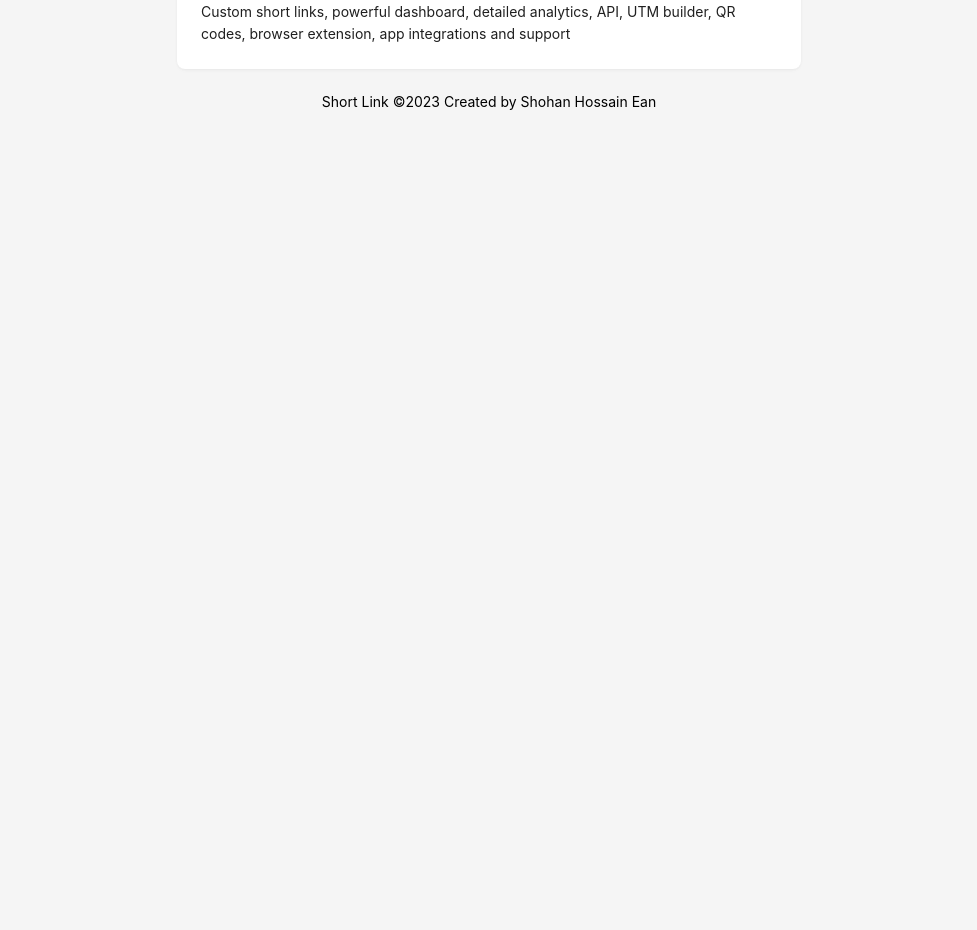
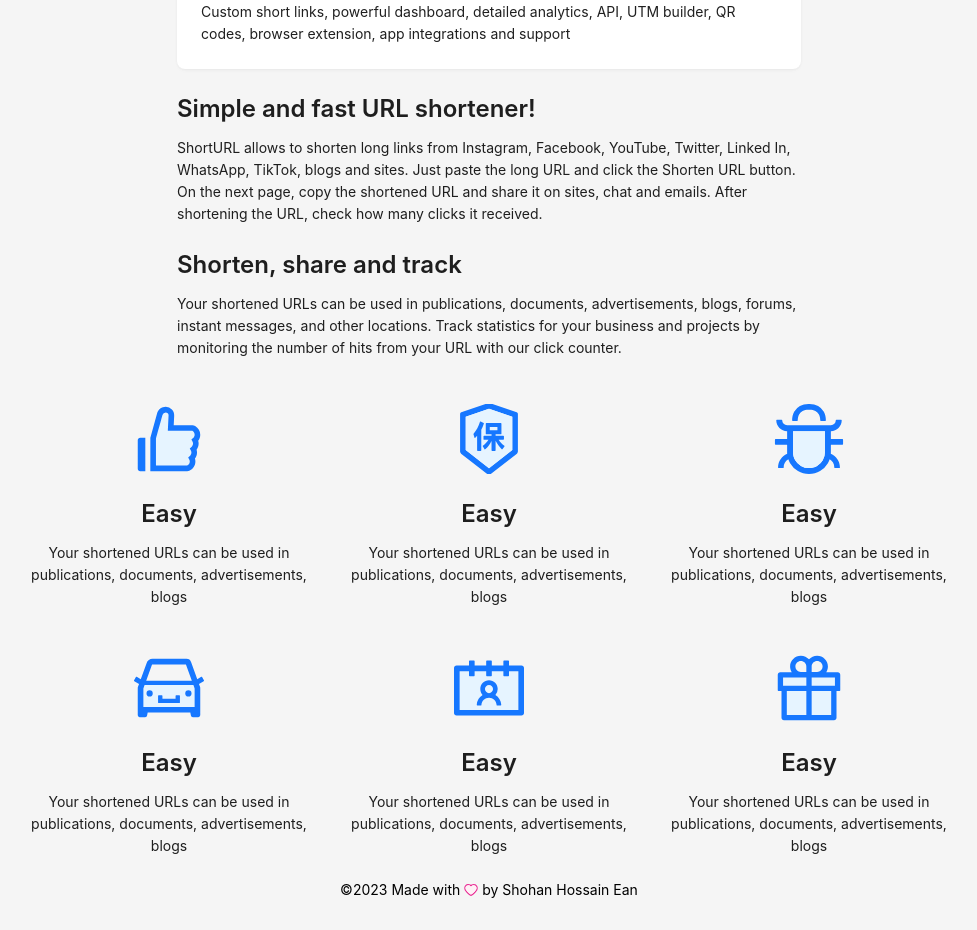
Before and after one commit to shohanean/lilliputl.ink, a Next.js app: page / in a window 1280 px wide. Shown: the part 480-1410 px from the top of the page, without its empty margins (151-1128 px from the left). Before the commit the page ends 800 px from the top, so only its background shows below. Built offline with nearby package versions, Linux system fonts and the light colour scheme.

Commit message:
design twark

```diff
--- a/app/components/CFooter.js
+++ b/app/components/CFooter.js
@@ -1,6 +1,7 @@
 "use client";
 
 import { Layout, Space } from "antd";
+import { HeartTwoTone } from '@ant-design/icons';
 const { Footer } = Layout;
 
 const footerStyle = {
@@ -21,7 +22,7 @@
       >
         <Layout>
           <Footer style={footerStyle}>
-            Short Link ©2023 Created by Shohan Hossain Ean
+            ©2023 Made with <HeartTwoTone twoToneColor="#eb2f96" /> by Shohan Hossain Ean
           </Footer>
         </Layout>
       </Space>
--- a/app/page.js
+++ b/app/page.js
@@ -1,5 +1,7 @@
 "use client";
-import { Flex, Input, Card, Col, Row } from "antd";
+import { Typography, Flex, Input, Card, Col, Row } from "antd";
+import { LikeTwoTone, InsuranceTwoTone, BugTwoTone, CarTwoTone, ContactsTwoTone, GiftTwoTone } from '@ant-design/icons';
+const { Title, Text } = Typography;
 const { Search } = Input;
 
 export default function Home() {
@@ -27,6 +29,68 @@
           </Card>
         </Col>
       </Row>
+      <Row gutter={16} justify="center">
+        <Col xs={24} xl={12}>
+          <Title level={3}>Simple and fast URL shortener!</Title>
+          <Text>
+            ShortURL allows to shorten long links from Instagram, Facebook, YouTube, Twitter, Linked In, WhatsApp, TikTok, blogs and sites. Just paste the long URL and click the Shorten URL button. On the next page, copy the shortened URL and share it on sites, chat and emails. After shortening the URL, check how many clicks it received.
+          </Text>
+        </Col>
+      </Row>
+      <Row gutter={16} justify="center">
+        <Col xs={24} xl={12}>
+          <Title level={3}>Shorten, share and track</Title>
+          <Text>
+            Your shortened URLs can be used in publications, documents, advertisements, blogs, forums, instant messages, and other locations. Track statistics for your business and projects by monitoring the number of hits from your URL with our click counter.
+          </Text>
+        </Col>
+      </Row>
+      <Row gutter={16} justify="center" style={{ paddingTop: "45px" }}>
+        <Col xs={24} xl={6} direction="vertical" align="center">
+          <LikeTwoTone style={{ fontSize: '500%' }} />
+          <Title level={3}>Easy</Title>
+          <Text>
+            Your shortened URLs can be used in publications, documents, advertisements, blogs
+          </Text>
+        </Col>
+        <Col xs={24} xl={6} direction="vertical" align="center">
+          <InsuranceTwoTone style={{ fontSize: '500%' }} />
+          <Title level={3}>Easy</Title>
+          <Text>
+            Your shortened URLs can be used in publications, documents, advertisements, blogs
+          </Text>
+        </Col>
+        <Col xs={24} xl={6} direction="vertical" align="center">
+          <BugTwoTone style={{ fontSize: '500%' }} />
+          <Title level={3}>Easy</Title>
+          <Text>
+            Your shortened URLs can be used in publications, documents, advertisements, blogs
+          </Text>
+        </Col>
+      </Row>
+      <Row gutter={16} justify="center" style={{ paddingTop: "45px" }}>
+        <Col xs={24} xl={6} direction="vertical" align="center">
+          <CarTwoTone style={{ fontSize: '500%' }} />
+          <Title level={3}>Easy</Title>
+          <Text>
+            Your shortened URLs can be used in publications, documents, advertisements, blogs
+          </Text>
+        </Col>
+        <Col xs={24} xl={6} direction="vertical" align="center">
+          <ContactsTwoTone style={{ fontSize: '500%' }} />
+          <Title level={3}>Easy</Title>
+          <Text>
+            Your shortened URLs can be used in publications, documents, advertisements, blogs
+          </Text>
+        </Col>
+        <Col xs={24} xl={6} direction="vertical" align="center">
+          <GiftTwoTone style={{ fontSize: '500%' }} />
+          <Title level={3}>Easy</Title>
+          <Text>
+            Your shortened URLs can be used in publications, documents, advertisements, blogs
+          </Text>
+        </Col>
+      </Row>
     </>
   );
 }
```
Also changed, not shown: app/contact/page.js (+11 -5 lines).
